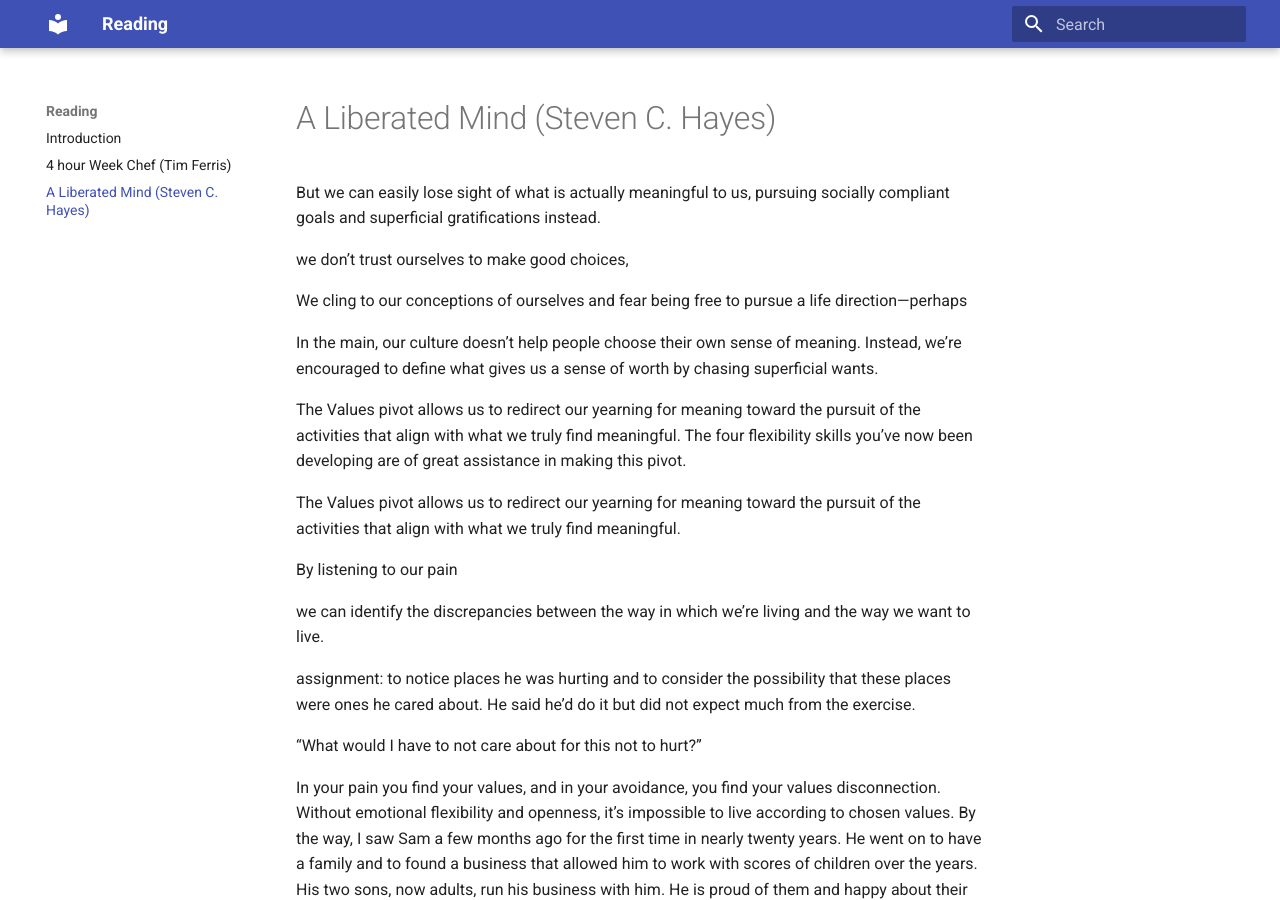
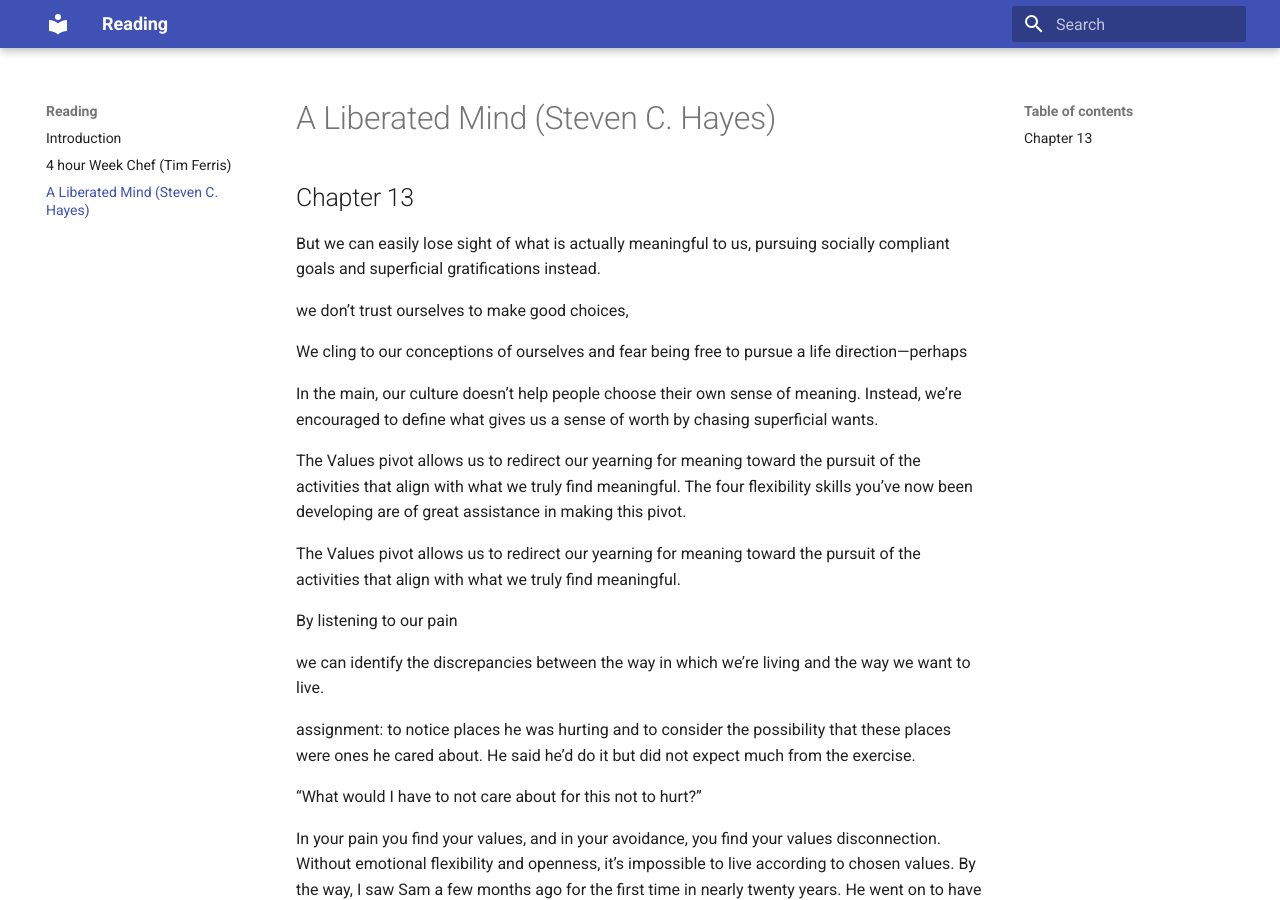
Before and after one commit to bonzofenix/reading-wiki, an MkDocs documentation site: the page built from docs/a_liberated_mind.md, in a window 1280 px wide and 900 px high. Built offline with MkDocs 1.6.1 and Material for MkDocs 9.7.7, drawn with Linux system fonts in a browser that asks for light colours.

Commit message:
Update docs

```diff
--- a/docs/a_liberated_mind.md
+++ b/docs/a_liberated_mind.md
@@ -1,3 +1,4 @@
+## Chapter 13
 
 But we can easily lose sight of what is actually meaningful to us, pursuing socially compliant goals and superficial gratifications instead.
 
```
